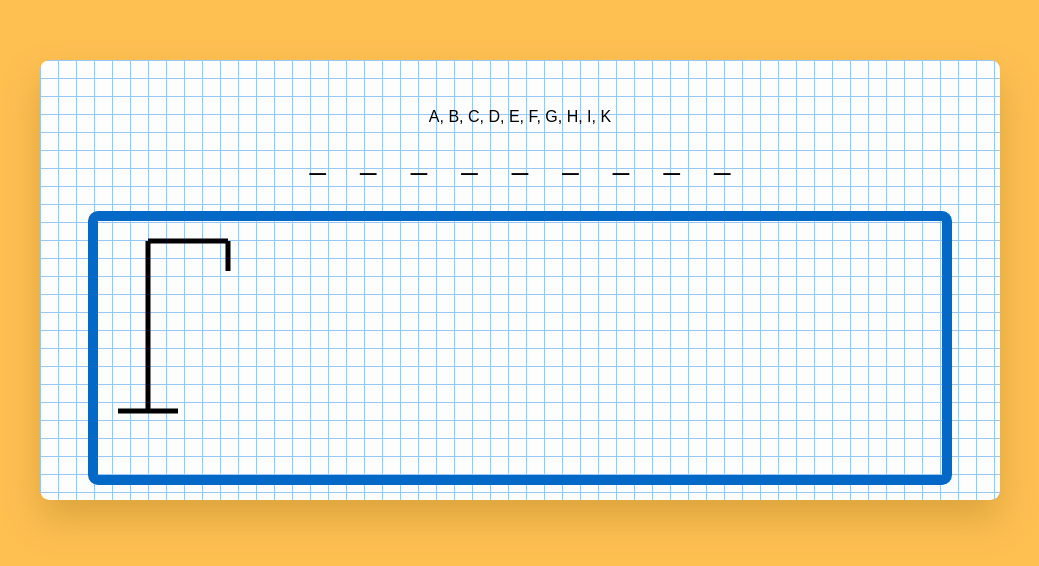
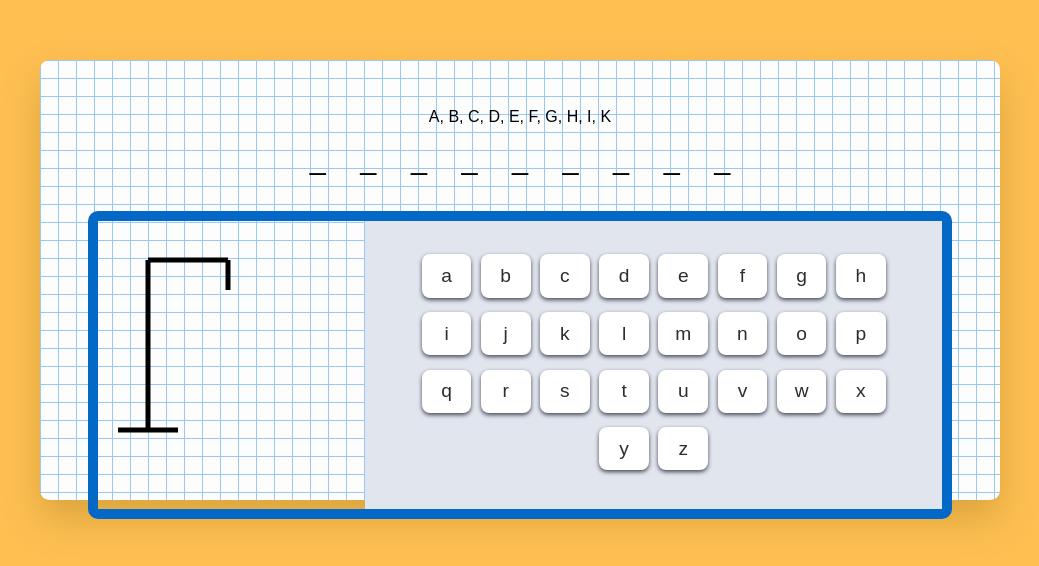
Before and after one commit to ezgsnyrt/hangman, a plain HTML site: page index.html in a window 1280 px wide. Shown: the part 120-686 px from the top of the page, without its empty margins (120-1159 px from the left). Drawn offline with Linux system fonts and the light colour scheme.

Commit message:
add html, css and some initial js code about keyboard to the hangman game

```diff
--- a/index.html
+++ b/index.html
@@ -34,6 +34,7 @@
         <line x1="130" x2="100" y1="100" y2="110" class="hangman-body-part hide"/>
         <line x1="130" x2="160" y1="100" y2="110" class="hangman-body-part hide"/>
       </svg>
+      <div id="keyboard"></div>
     </div>
     <div id="wrong-guess">
       <!-- <h4>Wrong Letter Trials</h4> -->
--- a/script.js
+++ b/script.js
@@ -1,7 +1,7 @@
-// Create a word array +
-// Create line under each letter considering the number of letters in the word +
-// If the user's guess has already been existed in the word, show the letter in its correct place +
-// For each wrong guess of the user, show  hangman's body parts respectively
+// Create a word array - DONE
+// Create line under each letter considering the number of letters in the word - DONE
+// If the user's guess has already been existed in the word, show the letter in its correct place - DONE
+// For each wrong guess of the user, show  hangman's body parts respectively - DONE
 // Disable letters in the wrong guess in the keyboard
 // Show the result if the user (knows the word, show result text "Congrats! You succesfully found the word" with new game buton and end game)
 //                             (doesn't know the word, show result text "Don't give up! Let's try again" with new game buton and end game)
@@ -26,6 +26,30 @@ for (let i = 0; i < selectedWord.length; i++) {
   spanElement.innerHTML = "_";
   document.getElementById("user-input-section").appendChild(spanElement);
 }
+
+// Generate koyboard buttons
+function generateButton() {
+  const keyboardDiv = document.getElementById("keyboard");
+  keyboardDiv.innerHTML = "abcdefghijklmnopqrstuvwxyz"
+    .split("")
+    .map(
+      (letter) =>
+        `<button
+          class="alphabet-button"
+          id="${letter}"
+          onclick="handleClick(event)"
+        >
+        ${letter}
+        </button>`
+    )
+    .join("");
+    return keyboardDiv;
+}
+generateButton();
+
+
+
+
 
 // STEP 3
 let correctLetters = []; // Define a variable for correct guess
@@ -105,3 +129,5 @@ function showNextBodyPart () {
     }
   }
 }
+
+//TODO: Upper case letters are shown in the wrong letter trials part even if they are included in the word.
--- a/styles/style.css
+++ b/styles/style.css
@@ -95,7 +95,11 @@ body {
 }
 
 #hangman {
-  display: block;
+  /* display: block; */
+  display: flex;
+  justify-content: space-between;
+  align-items: center;
+  width: 100%;
   margin: auto;
   border: 10px solid #0368c6;
   border-radius: 10px;
@@ -114,6 +118,51 @@ body {
 
 .hide {
   display: none;
+}
+
+#keyboard {
+  width: 40rem;
+  height: 18rem;
+  background-color: #e1e5ee;
+  display: flex;
+  flex-wrap: wrap;
+  justify-content: center;
+  padding: 1.8rem;
+}
+
+.alphabet-button {
+  display: flex;
+  justify-content: center;
+  align-items: center;
+  background-color: #FFFFFF;
+  color: #2C2C31;
+  box-shadow:  0 2px 4px #454856;
+  margin: 0.3rem;
+  padding: 0.8rem;
+  font-size: 1.2rem;
+  height: 2.7rem;
+  width: 3.1rem;
+  border-radius: 0.5rem;
+  cursor: pointer;
+  border: none;
+  outline: none;
+  /* appearance: none; */
+}
+
+.alphabet-button:hover {
+  background-color: #404146;
+  color: #dee2e6;
+}
+
+.alphabet-button:focus {
+  background-color: #000000;
+  box-shadow:  0 5px 8px #202020;
+  color: #ffffff;
+}
+
+.selected {
+  background-color: gray;
+  cursor: not-allowed;
 }
 
 #wrong-guess {
```
